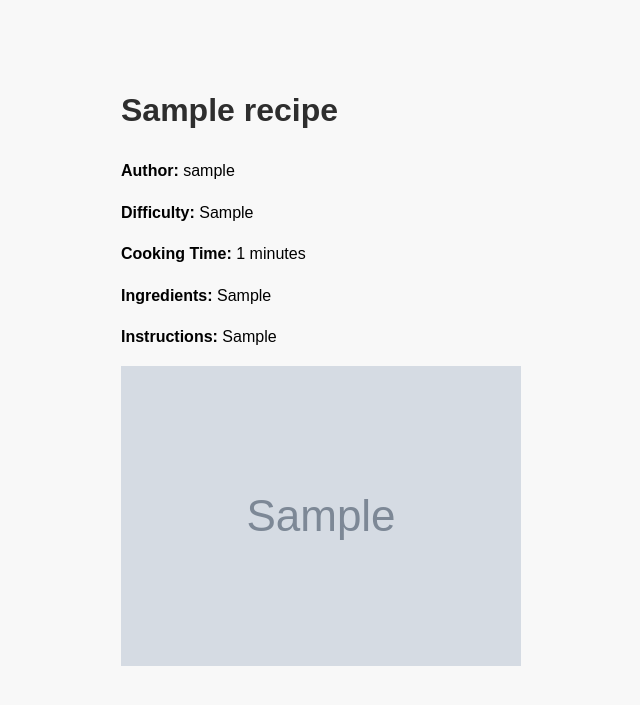
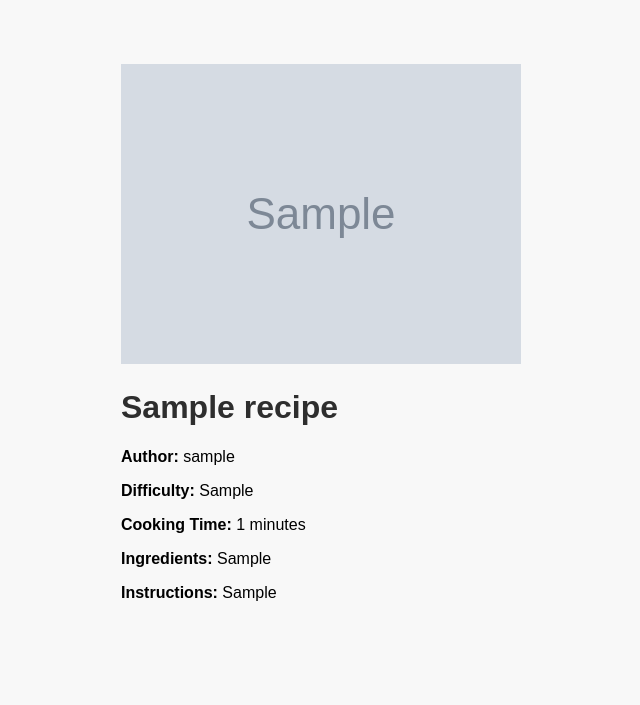
Before and after one commit to x-lamprocapnos-x/A2_Recipe_App, a Django app: page /recipes/1/ in a window 1280 px wide. Shown: the part 50-755 px from the top of the page, without its empty margins (19-659 px from the left). Run offline with Django 4.2, Linux system fonts and the light colour scheme; tables that the repository leaves empty hold one stand-in row (values such as "Sample post"); grey boxes marked "Sample" are stand-in pictures; some web fonts are replaced.

Commit message:
move img for desired layout, and update div class for styling

```diff
--- a/src/recipes/templates/recipes/recipe_details.html
+++ b/src/recipes/templates/recipes/recipe_details.html
@@ -4,15 +4,19 @@
 {% block title %}{{ recipe.name }} - Details{% endblock%}
 
 {% block content%}
-<div class="container recipe-detail">
-    <h1>{{recipe.name}}</h1>
-    <p><strong>Author: </strong>{{recipe.author.username}}</p>
-    <p><strong>Difficulty:</strong> {{ recipe.difficulty }}</p>
-    <p><strong>Cooking Time:</strong> {{ recipe.cooking_time }} minutes</p>
-    <p><strong>Ingredients:</strong> {{ recipe.ingredients }}</p>
-    <p><strong>Instructions:</strong> {{ recipe.instructions }}</p>
+<div class="container recipe-detail-flex">
     {% if recipe.image %}
-    <img src="{{ recipe.image.url }}" alt="{{ recipe.name }} image">
+    <div class="recipe-image">
+        <img src="{{ recipe.image.url }}" alt="{{ recipe.name }} image">
+    </div>
     {% endif %}
+    <div class="recipe-info">
+        <h1>{{recipe.name}}</h1>
+        <p><strong>Author: </strong>{{recipe.author.username}}</p>
+        <p><strong>Difficulty:</strong> {{ recipe.difficulty }}</p>
+        <p><strong>Cooking Time:</strong> {{ recipe.cooking_time }} minutes</p>
+        <p><strong>Ingredients:</strong> {{ recipe.ingredients }}</p>
+        <p><strong>Instructions:</strong> {{ recipe.instructions }}</p>
+    </div>
 </div>
 {% endblock %}
```
